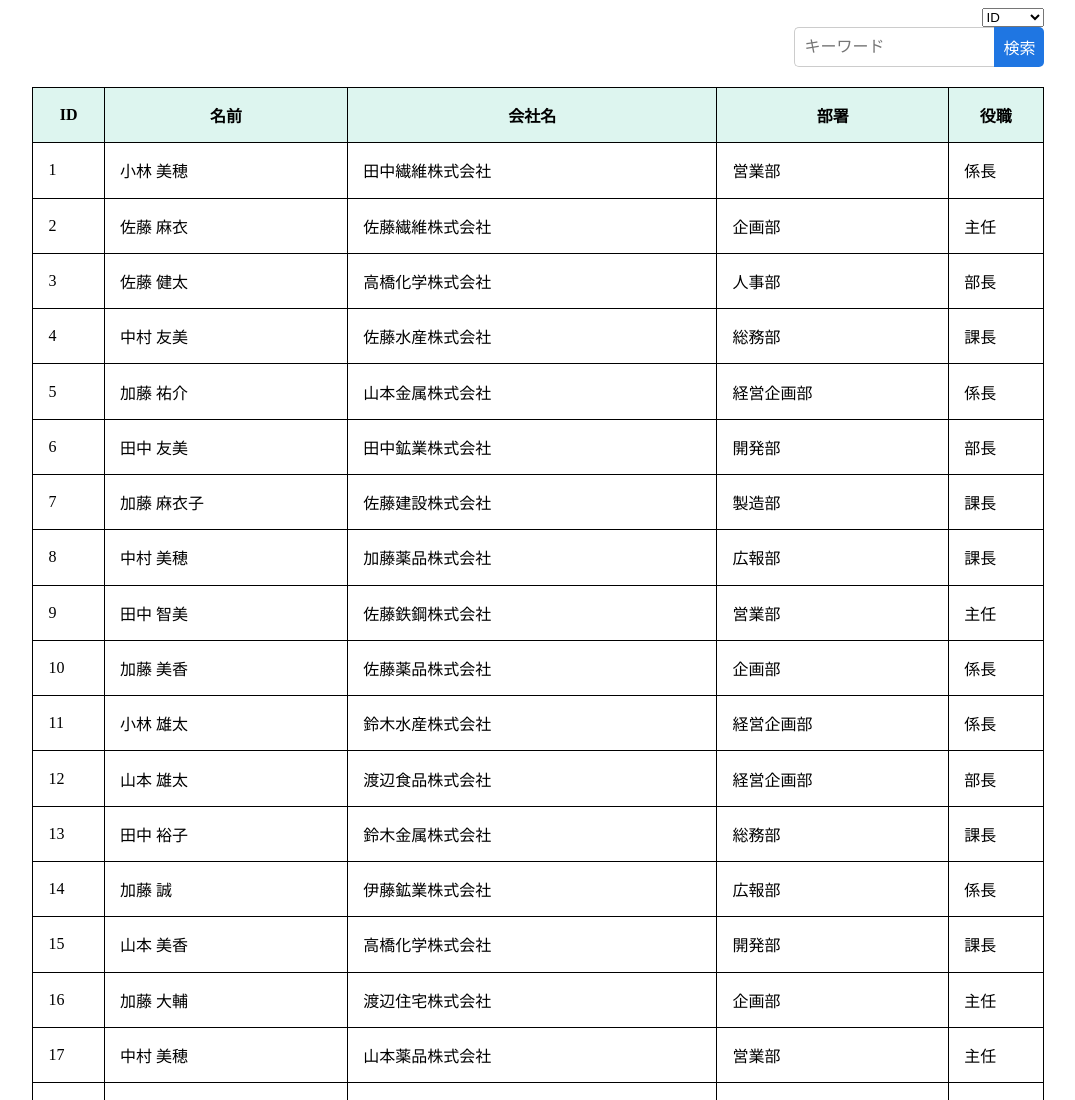
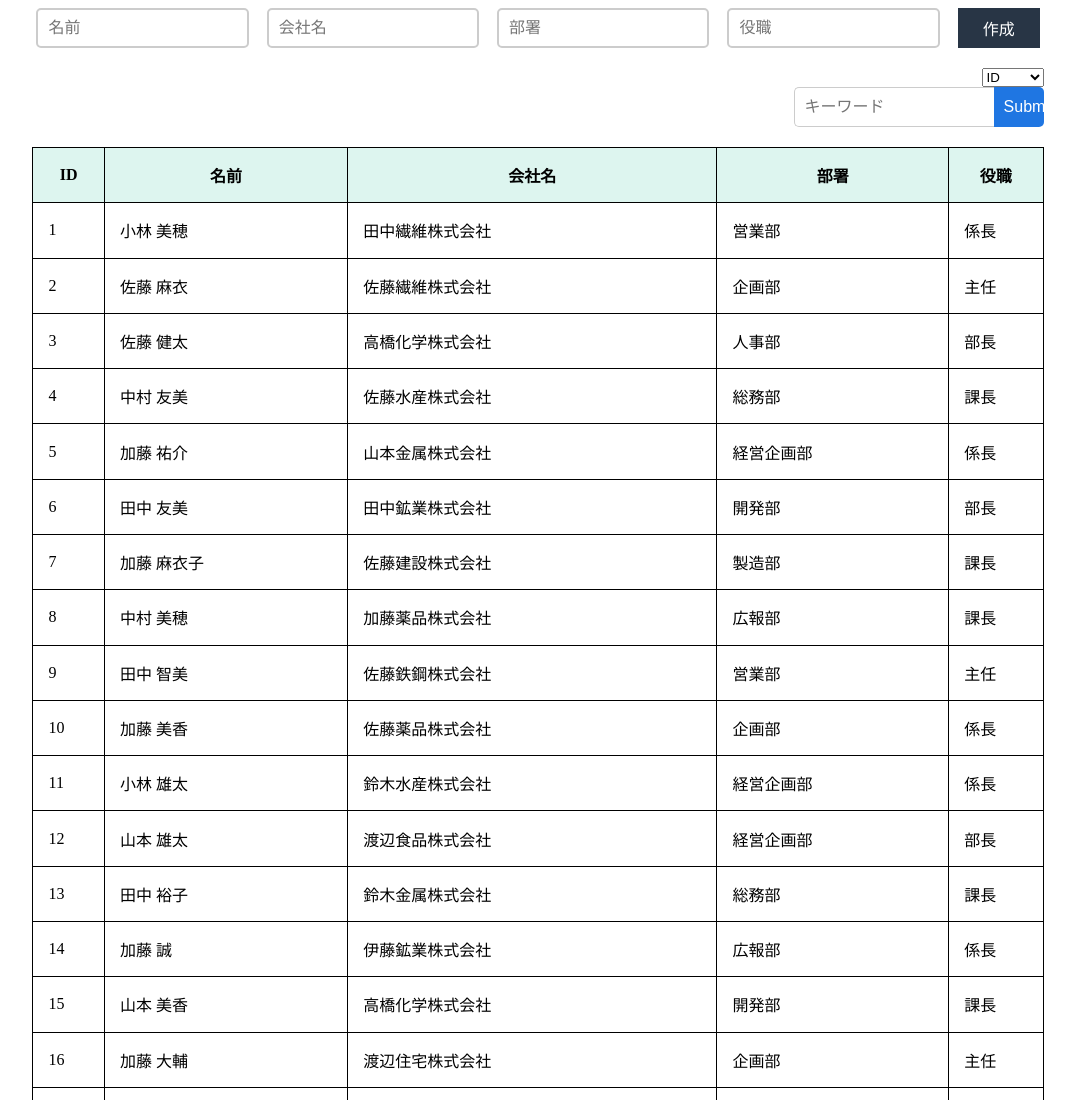
Before and after one commit to nagamatsu2222/system, a plain HTML site: page index.html in a window 1280 px wide. Shown: the top 1100 px of the page, without its empty margins (102-1177 px from the left). Drawn offline with nearby package versions, Linux system fonts and the light colour scheme.

Commit message:
system課題_入力error

```diff
--- a/index.html
+++ b/index.html
@@ -31,7 +31,7 @@
         margin: 0 auto;
         text-align: right;
       }
-      input[type=search] {
+      input.search {
         -webkit-appearance: none;
         display: inline-block;
         margin-right: 0;
@@ -45,7 +45,7 @@
         border: 1px solid #ccc;
         border-right: none;
       }
-      input[type=submit] {
+      input.search_btn{
         -webkit-appearance: none;
         display: inline-block;
         padding: 0 10px;
@@ -58,17 +58,64 @@
         border-radius: 0 5px 5px 0;
         background: #1f76e2;
       }
+      .text_box{
+        -webkit-appearance: none;
+        display: inline-block;
+        margin-right: 10px;
+        margin-bottom: 20px;
+        padding: 10px;
+        width: 21%;
+        height: 40px;
+        font-size: 100%;
+        box-sizing: border-box;
+        border-radius: 5px;
+        border: 2px solid #ccc;
+      }
+      .text_box_btn{
+        -webkit-appearance: none;
+        display: inline-block;
+        padding: 0 10px;
+        color: #fff;
+        width: 8.1%;
+        height: 40px;
+        font-size: 100%;
+        vertical-align: top;
+        border: none;
+        border-radius: 0;
+        background: #283545;
+      }
+      .text_box_wrap{
+        display: -webkit-flex;
+        display: flex;
+        -webkit-justify-content: space-around;
+        justify-content: space-around;
+      }
+      .error_message{
+        color: red;
+        font-weight: bold;
+        text-align: left;
+        margin: 0;
+      }
     </style>
 </head>
 <body>
   <div id="app">
     <div class="selected_wrap">
+      <div class="text_box_wrap">
+        <input type="search" placeholder="名前" class="text_box" v-model="textBoxName">
+        <input type="search" placeholder="会社名" class="text_box" v-model="textBoxCompany">
+        <input type="search" placeholder="部署" class="text_box" v-model="textBoxDivision">
+        <input type="search" placeholder="役職" class="text_box" v-model="textBoxTitle">
+        <input @click="addInput" type="submit" value="作成"  class="text_box_btn">
+
+      </div>
+<p class="error_message">{{ errorMessage }}</p>
       <select v-model.number="selectedItem">
         <option v-for="item in items" :key="index" :value="item.value">{{ item.name }}</option>
       </select>
       <div>
-        <input type="search" placeholder="キーワード" v-model="search">
-        <input @click="sortBy('search')" :class="addClass('search')" type="submit" name="btnSearch" value="検索">
+        <input type="search" placeholder="キーワード" v-model="search" class="search">
+        <input @click="sortBy('search')" :class="addClass('search')" type="submit" class="search_btn">
       </div>
     </div>
     <table class="border">
@@ -90,6 +137,15 @@
           <td>{{ item.title }}</td>
         </tr>
       </tbody>
+      <tbody>
+        <tr v-for="text in texts">
+          <td>{{ text.id }}</td>
+          <td>{{ text.name }}</td>
+          <td>{{ text.company }}</td>
+          <td>{{ text.division }}</td>
+          <td>{{ text.title }}</td>
+        </tr>
+      </tbody>
     </table>
   </div>
   <script src="https://cdn.jsdelivr.net/npm/vue@3.2.29/dist/vue.global.js"></script>
--- a/script.js
+++ b/script.js
@@ -13,7 +13,10 @@ Vue.createApp({
               { name: '会社名', value: 3 },
               { name: '部署', value: 4 },
               { name: '役職', value: 5 }
-        ]
+        ],
+        texts: [],
+        nextId: "101",
+        errorMessage:""
       }
     },
     async created() {
@@ -33,6 +36,29 @@ Vue.createApp({
         return {
           asc: this.sort_key === key && this.sort_asc,
           desc: this.sort_key === key && !this.sort_asc
+        }
+      },
+      addInput() {
+        if(
+          this.nextId.match(/^[0-9]*$/) &&
+          !this.textBoxName.match(/^[?!a-zA-Z0-9!-/:-@¥[-`{-~]*$/) &&
+          !this.textBoxCompany.match(/^[?!a-zA-Z0-9!-/:-@¥[-`{-~]*$/) &&
+          !this.textBoxDivision.match(/^[?!a-zA-Z0-9!-/:-@¥[-`{-~]*$/) &&
+          !this.textBoxTitle.match(/^[?!a-zA-Z0-9!-/:-@¥[-`{-~]*$/)
+          ){
+          this.texts.push({
+            id: this.nextId++,
+            name: this.textBoxName,
+            company: this.textBoxCompany,
+            division: this.textBoxDivision,
+            title: this.textBoxTitle});
+
+          this.textBoxName = '';
+          this.textBoxCompany = '';
+          this.textBoxDivision = '';
+          this.textBoxTitle = '';
+        }else {
+          this.errorMessage = '※漢字、ひらがな、カタカナで入力してください'
         }
       }
     },
@@ -112,7 +138,6 @@ Vue.createApp({
               // 名前
               if (this.selectedItem === 2) {
                 if(this.user[i].name.indexOf(this.search)!== -1){
-                  console.log('bbb')
                   idList.push(this.user[i]);
                 }
               }
```
